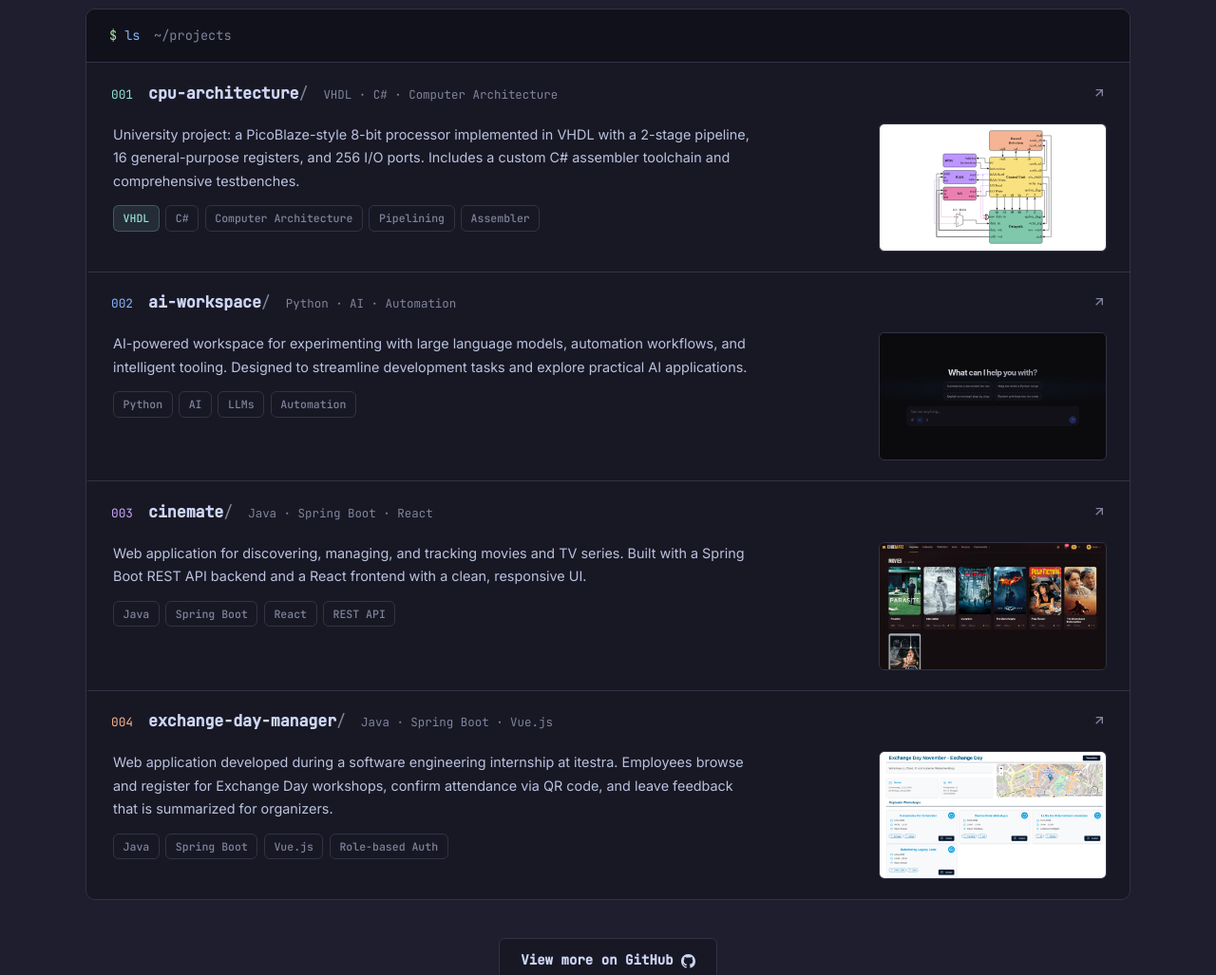
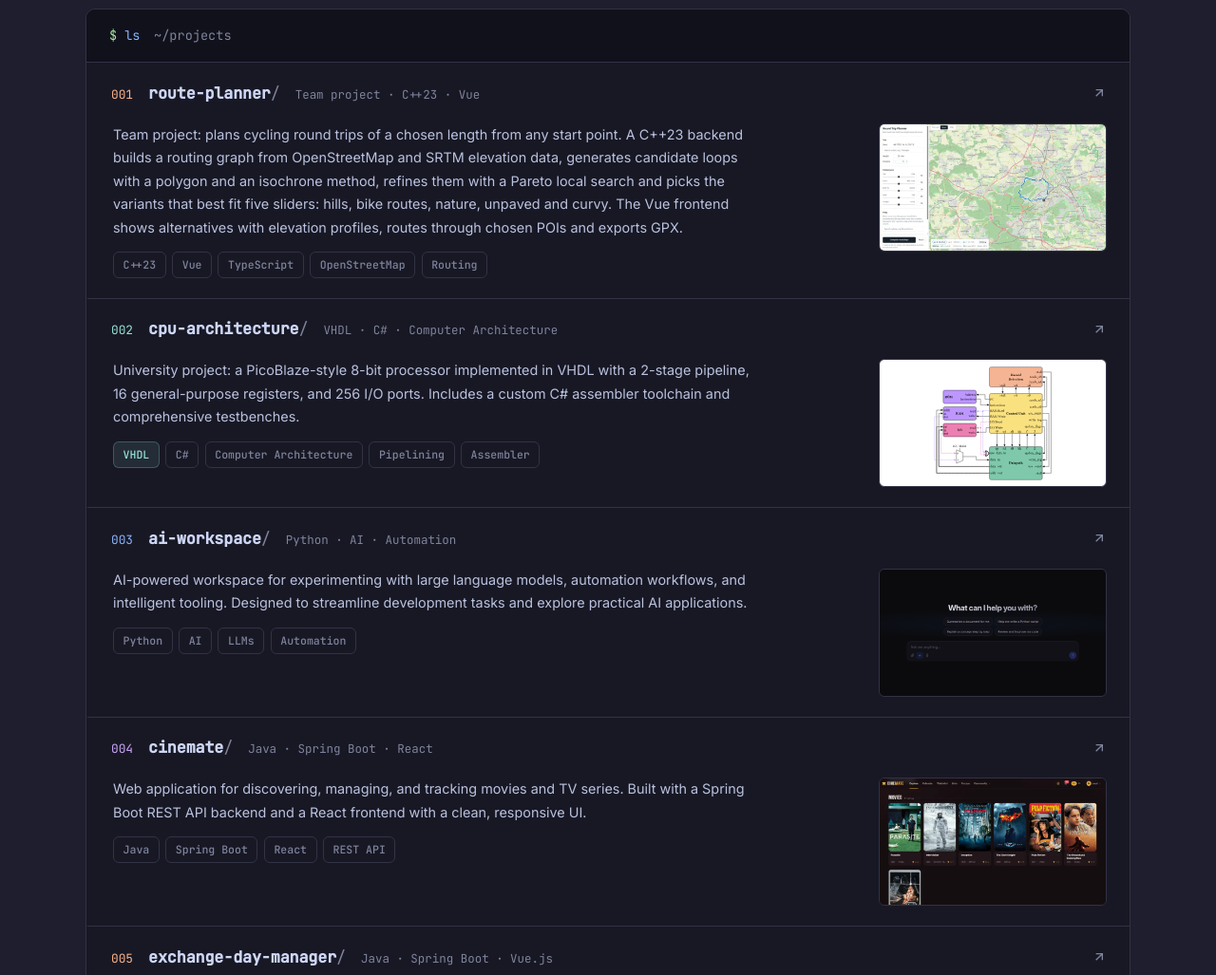
Before and after one commit to MaximilianRau04/Portfolio, a plain HTML site: page frontend/index.html in a window 1280 px wide. Shown: the part 2520-3547 px from the top of the page at 95% size. Drawn offline with Linux system fonts and the light colour scheme.

Commit message:
feat: add Round Trip Planner project and auto-deploy timer
Adds the route-planner team project (C++23, Vue) to the projects list
with EN/DE texts and a thumbnail. Adds a systemd timer that fast-forwards
/var/www/portfolio to origin/main every 5 minutes and restarts the
backend when backend/ changed.

Co-Authored-By: Claude Opus 5.5 <noreply@anthropic.com>

```diff
--- a/frontend/index.html
+++ b/frontend/index.html
@@ -313,6 +313,66 @@
               <span class="sym">$</span><span class="cmd">ls</span> ~/projects
             </p>
 
+            <!-- Round Trip Planner -->
+            <a
+              href="https://github.com/MaximilianRau04/route-planner"
+              target="_blank"
+              class="proj-item proj--amber"
+            >
+              <div class="proj-row">
+                <span class="proj-idx">001</span>
+                <h3 class="proj-name">
+                  route-planner<span class="proj-slash">/</span>
+                </h3>
+                <span class="proj-meta" data-i18n="project.routeplanner.meta">Team project · C++23 · Vue</span>
+                <svg
+                  class="proj-arrow"
+                  xmlns="http://www.w3.org/2000/svg"
+                  width="16"
+                  height="16"
+                  fill="none"
+                  viewBox="0 0 24 24"
+                  stroke="currentColor"
+                  stroke-width="2"
+                >
+                  <path d="M7 17L17 7M7 7h10v10" />
+                </svg>
+              </div>
+              <div class="proj-detail">
+                <div class="proj-text">
+                  <p data-i18n="project.routeplanner.desc">
+                    Team project: plans cycling round trips of a chosen length
+                    from any start point. A C++23 backend builds a routing graph
+                    from OpenStreetMap and SRTM elevation data, generates
+                    candidate loops with a polygon and an isochrone method,
+                    refines them with a Pareto local search and picks the
+                    variants that best fit five sliders: hills, bike routes,
+                    nature, unpaved and curvy. The Vue frontend shows
+                    alternatives with elevation profiles, routes through chosen
+                    POIs and exports GPX.
+                  </p>
+                  <div class="project-tags">
+                    <span class="tag">C++23</span>
+                    <span class="tag">Vue</span>
+                    <span class="tag">TypeScript</span>
+                    <span class="tag">OpenStreetMap</span>
+                    <span class="tag">Routing</span>
+                  </div>
+                </div>
+                <figure class="proj-thumb">
+                  <img
+                    src="assets/projects/route-planner.webp"
+                    alt="Screenshot of the Round Trip Planner with a route on the map"
+                    data-i18n-alt="project.routeplanner.alt"
+                    width="800"
+                    height="450"
+                    loading="lazy"
+                    decoding="async"
+                  />
+                </figure>
+              </div>
+            </a>
+
             <!-- CPU Architecture -->
             <a
               href="https://github.com/MaximilianRau04/CPU-Architecture"
@@ -320,7 +380,7 @@
               class="proj-item proj--teal"
             >
               <div class="proj-row">
-                <span class="proj-idx">001</span>
+                <span class="proj-idx">002</span>
                 <h3 class="proj-name">
                   cpu-architecture<span class="proj-slash">/</span>
                 </h3>
@@ -375,7 +435,7 @@
               class="proj-item proj--blue"
             >
               <div class="proj-row">
-                <span class="proj-idx">002</span>
+                <span class="proj-idx">003</span>
                 <h3 class="proj-name">
                   ai-workspace<span class="proj-slash">/</span>
                 </h3>
@@ -429,7 +489,7 @@
               class="proj-item proj--violet"
             >
               <div class="proj-row">
-                <span class="proj-idx">003</span>
+                <span class="proj-idx">004</span>
                 <h3 class="proj-name">
                   cinemate<span class="proj-slash">/</span>
                 </h3>
@@ -482,7 +542,7 @@
               class="proj-item proj--amber"
             >
               <div class="proj-row">
-                <span class="proj-idx">004</span>
+                <span class="proj-idx">005</span>
                 <h3 class="proj-name">
                   exchange-day-manager<span class="proj-slash">/</span>
                 </h3>
--- a/frontend/script.js
+++ b/frontend/script.js
@@ -41,6 +41,10 @@ const t = {
     "about.stat.degree": "Software Eng.",
     "projects.label": "03 - Work",
     "projects.title": "Featured Projects",
+    "project.routeplanner.desc":
+      "Team project: plans cycling round trips of a chosen length from any start point. A C++23 backend builds a routing graph from OpenStreetMap and SRTM elevation data, generates candidate loops with a polygon and an isochrone method, refines them with a Pareto local search and picks the variants that best fit five sliders: hills, bike routes, nature, unpaved and curvy. The Vue frontend shows alternatives with elevation profiles, routes through chosen POIs and exports GPX.",
+    "project.routeplanner.meta": "Team project · C++23 · Vue",
+    "project.routeplanner.alt": "Screenshot of the Round Trip Planner with a route on the map",
     "project.cpu.desc":
       "University project: a PicoBlaze-style 8-bit processor implemented in VHDL with a 2-stage pipeline, 16 general-purpose registers, and 256 I/O ports. Includes a custom C# assembler toolchain and comprehensive testbenches.",
     "project.cinemate.desc":
@@ -117,6 +121,10 @@ const t = {
     "about.stat.degree": "Software Eng.",
     "projects.label": "03 - Arbeit",
     "projects.title": "Ausgewählte Projekte",
+    "project.routeplanner.desc":
+      "Teamprojekt: plant Radrundtouren mit gewünschter Länge ab einem beliebigen Startpunkt. Ein C++23-Backend baut aus OpenStreetMap- und SRTM-Höhendaten einen Routing-Graphen, erzeugt Kandidaten mit einer Polygon- und einer Isochronen-Methode, verbessert sie mit einer Pareto-Lokalsuche und wählt die Varianten, die am besten zu fünf Reglern passen: Höhenmeter, Radwege, Natur, unbefestigte Wege und Kurven. Das Vue-Frontend zeigt Alternativen mit Höhenprofil, führt die Route über gewählte POIs und exportiert GPX.",
+    "project.routeplanner.meta": "Teamprojekt · C++23 · Vue",
+    "project.routeplanner.alt": "Screenshot des Round Trip Planners mit einer Route auf der Karte",
     "project.cpu.desc":
       "Universitätsprojekt: ein PicoBlaze-ähnlicher 8-Bit-Prozessor in VHDL mit 2-stufiger Pipeline, 16 Allzweckregistern und 256 I/O-Ports. Mit eigener C#-Assembler-Toolchain und Testbenches.",
     "project.cinemate.desc":
```
Also changed, not shown: README.md, frontend/assets/projects/route-planner.webp (added), 3 other files.
